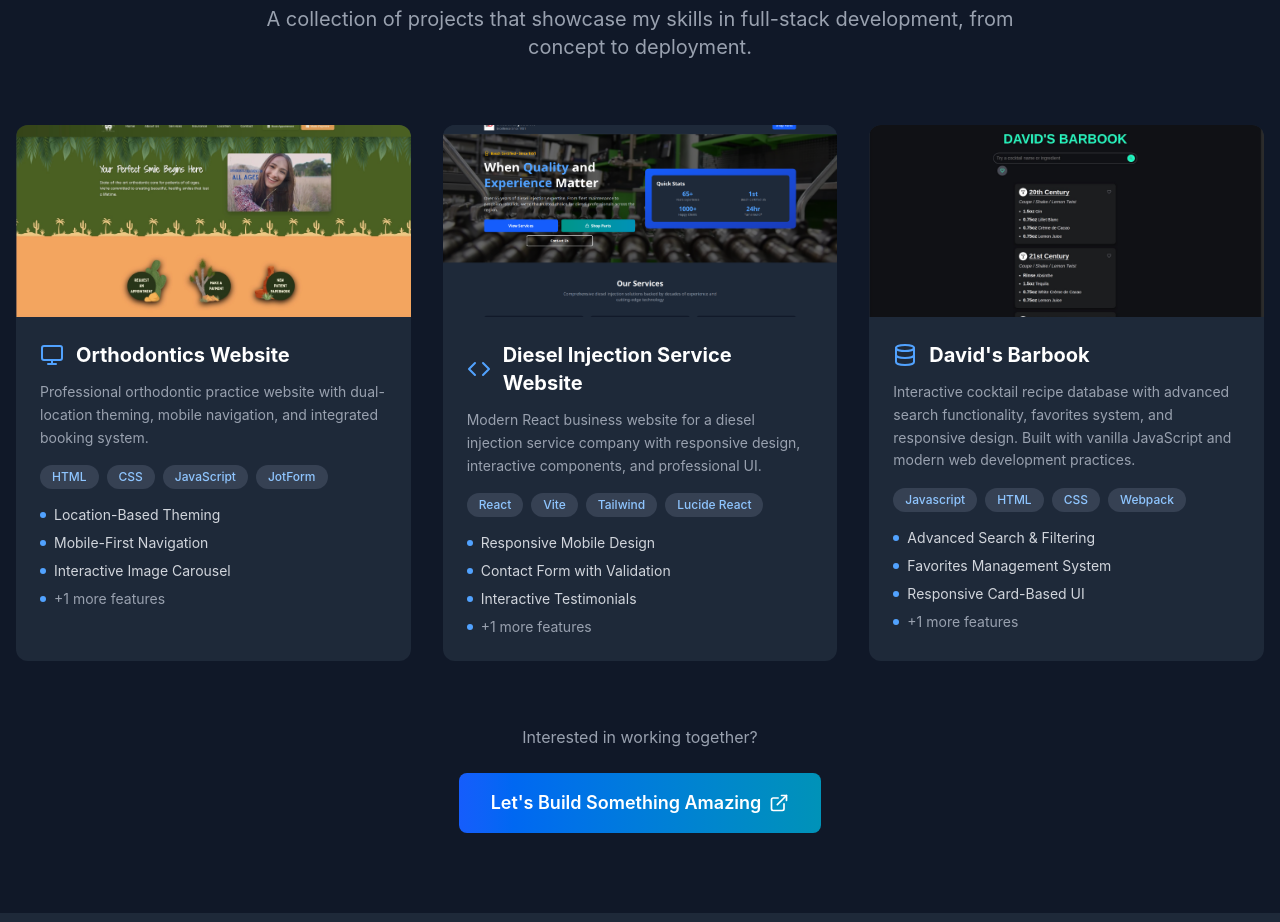
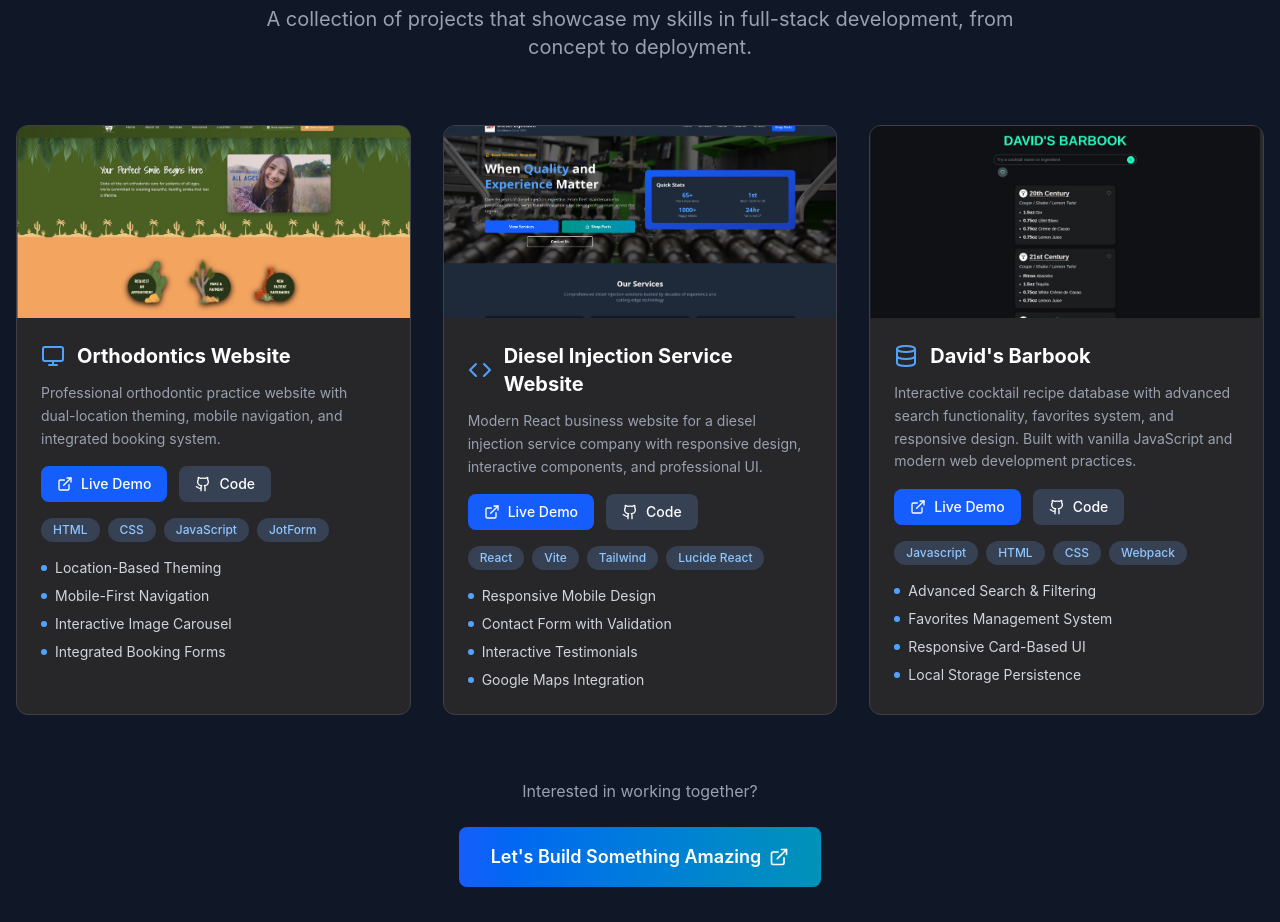
Before and after one commit to Moocifur/portfolio, a React (Vite) app: page / in a window 1280 px wide. Shown: the part 920-1842 px from the top of the page. Built offline with nearby package versions, Linux system fonts and the light colour scheme.

Commit message:
cards updated and ui cleaned

```diff
--- a/src/components/Projects.jsx
+++ b/src/components/Projects.jsx
@@ -42,8 +42,6 @@ const Projects = () => {
         }
     ];
 
-
-
     return (
         <section id="projects" className="py-20 bg-gray-900">
             <div className="container mx-auto px-4">
@@ -62,41 +60,30 @@ const Projects = () => {
                 {/* Projects Grid */}
                 <div className="grid md:grid-cols-2 lg:grid-cols-3 gap-8">
                     {projects.map((project) => (
-                        <div key={project.id} className="bg-gray-800 rounded-xl overflow-hidden hover:bg-gray-700 transition-all duration-300 group hover:scale-105 hover:shadow-2xl">
+                        <div key={project.id} className="bg-zinc-800 border border-zinc-700 rounded-xl overflow-hidden hover:bg-zinc-700 transition-all duration-300 group hover:scale-105 hover:shadow-2xl">
 
                             {/* Project Image */}
                             <div className="relative overflow-hidden">
+                                {project.liveUrl ? (
+                                    <a
+                                        href={project.liveUrl}
+                                        target="_blank"
+                                        rel="noopener noreferrer"
+                                        className="block cursor-pointer"
+                                    >
                                         <img
                                             src={project.image}
                                             alt={project.title}
                                             className="w-full h-48 object-cover group-hover:scale-110 transition-transform duration-300"
                                         />
-
-
-
-                                {/* Overlay with links */}
-                                <div className="absolute inset-0 bg-opacity-0 group-hover:bg-opacity-70 transition-all duration-300 flex items-center justify-center">
-                                    <div className="opacity-0 group-hover:opacity-100 transition-opacity duration-300 flex space-x-4">
-                                        {project.liveUrl && (
-                                            <a
-                                                href={project.liveUrl}
-                                                className="p-3 bg-blue-600 rounded-full hover:bg-blue-700 transition-colors"
-                                                target="_blank"
-                                                rel="noopener noreferrer"
-                                            >
-                                                <ExternalLink className="w-5 h-5 text-white" />
                                     </a>
+                                ) : (
+                                    <img
+                                        src={project.image}
+                                        alt={project.title}
+                                        className="w-full h-48 object-cover group-hover:scale-110 transition-transform duration-300"
+                                    />
                                 )}
-                                        <a
-                                            href={project.githubUrl}
-                                            className="p-3 bg-gray-900 rounded-full hover:bg-black transition-colors"
-                                            target="_blank"
-                                            rel="noopener noreferrer"
-                                        >
-                                            <Github className="w-5 h-5 text-white" />
-                                        </a>
-                                    </div>
-                                </div>
                             </div>
 
                             {/* Project Content */}
@@ -115,6 +102,30 @@ const Projects = () => {
                                     {project.description}
                                 </p>
 
+                                {/* Action Buttons */}
+                                <div className="flex space-x-3 mb-4">
+                                    {project.liveUrl && (
+                                        <a
+                                            href={project.liveUrl}
+                                            className="flex items-center px-4 py-2 bg-blue-600 hover:bg-blue-700 rounded-lg text-white text-sm font-medium transition-colors"
+                                            target="_blank"
+                                            rel="noopener noreferrer"
+                                        >
+                                            <ExternalLink className="w-4 h-4 mr-2" />
+                                            Live Demo
+                                        </a>
+                                    )}
+                                    <a
+                                        href={project.githubUrl}
+                                        className="flex items-center px-4 py-2 bg-gray-700 hover:bg-gray-600 rounded-lg text-white text-sm font-medium transition-colors"
+                                        target="_blank"
+                                        rel="noopener noreferrer"
+                                    >
+                                        <Github className="w-4 h-4 mr-2" />
+                                        Code
+                                    </a>
+                                </div>
+
                                 {/* Technologies */}
                                 <div className="mb-4">
                                     <div className="flex flex-wrap gap-2">
@@ -131,20 +142,12 @@ const Projects = () => {
 
                                 {/* Features */}
                                 <div className="space-y-2">
-                                    {project.features.slice(0, 3).map((feature, idx) => (
+                                    {project.features.map((feature, idx) => (
                                         <div key={idx} className="flex items-center space-x-2">
                                             <div className="w-1.5 h-1.5 bg-blue-400 rounded-full"></div>
                                             <span className="text-sm text-gray-300">{feature}</span>
                                         </div>
                                     ))}
-                                    {project.features.length > 3 && (
-                                        <div className="flex items-center space-x-2">
-                                            <div className="w-1.5 h-1.5 bg-blue-400 rounded-full"></div>
-                                            <span className="text-sm text-gray-400">
-                                                +{project.features.length - 3} more features
-                                            </span>
-                                        </div>
-                                    )}
                                 </div>
 
                             </div>
```
Lines whose indentation alone changed are shown as unchanged.
